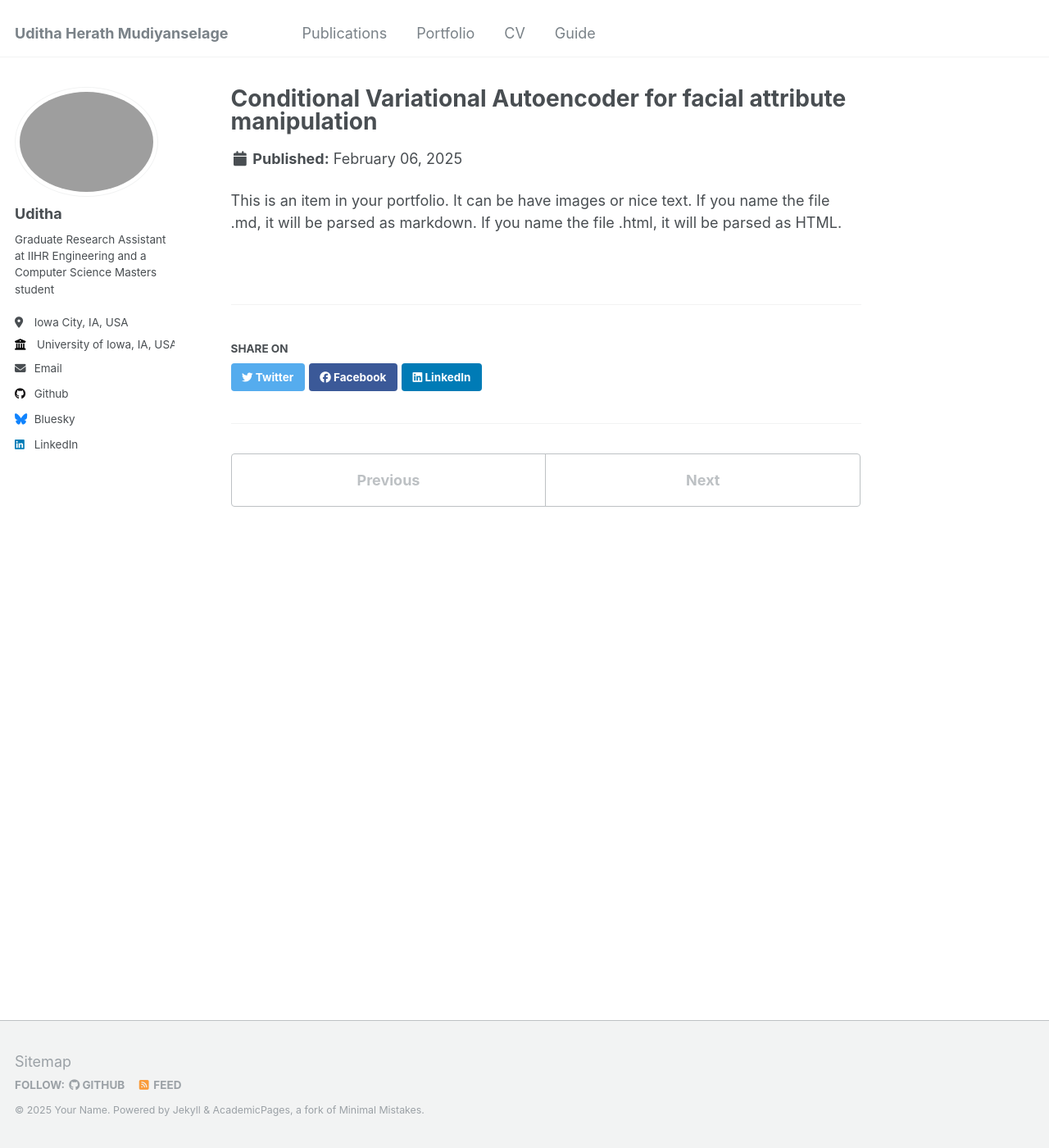
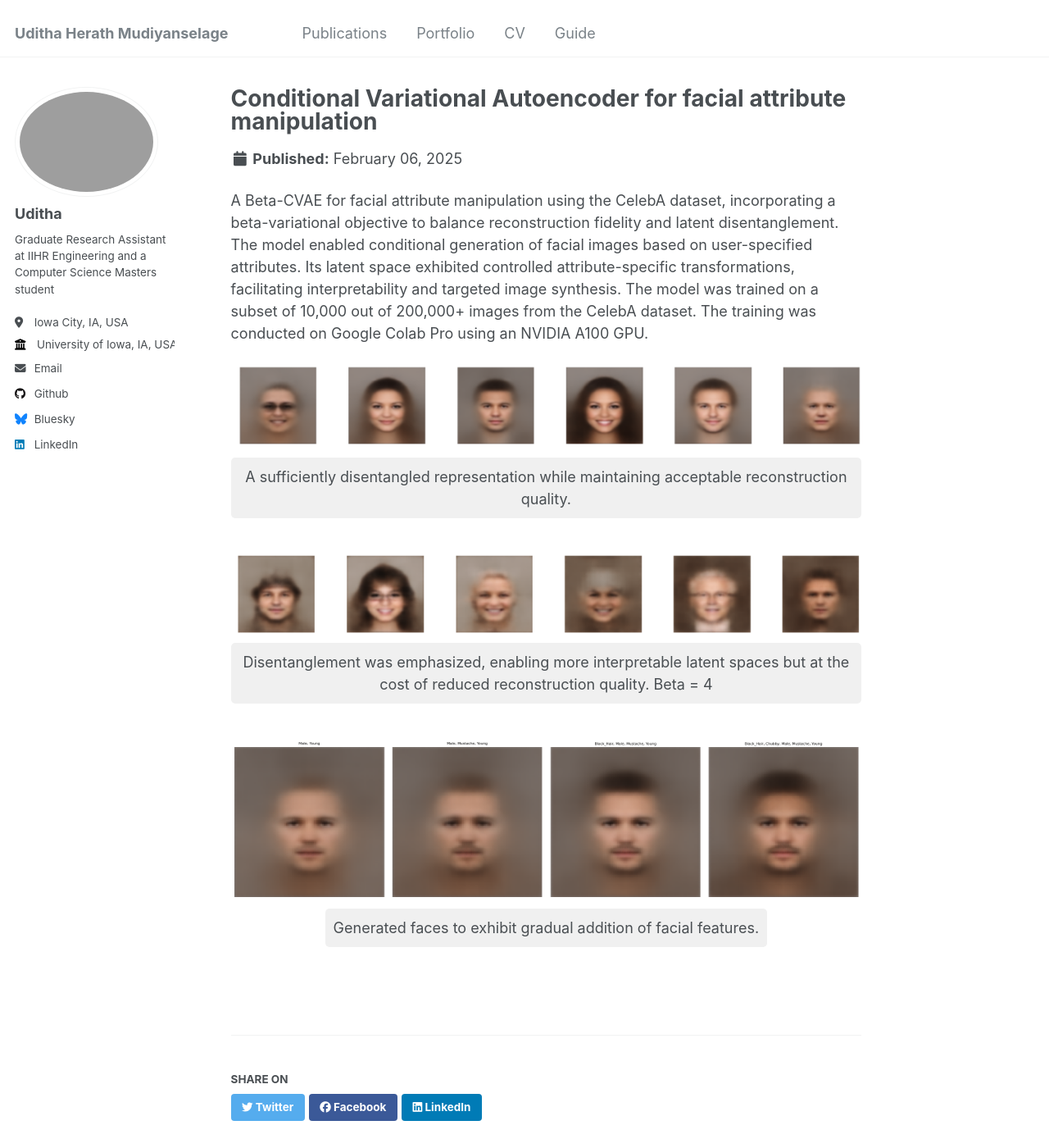
Before and after one commit to ulkpro/ulkpro.github.io, a Jekyll site: the page built from _portfolio/portfolio-2.md, in a window 1280 px wide and 1400 px high. Shown: the whole window at 82% size. Built offline with Jekyll 4.4.1, drawn with Linux system fonts in a browser that asks for light colours.

Commit message:
portfolio 2 changes

```diff
--- a/_portfolio/portfolio-2.md
+++ b/_portfolio/portfolio-2.md
@@ -4,4 +4,26 @@ excerpt: "A conditional variational autoencoder (CVAE) trained on the CelebA dat
 collection: portfolio
 ---
 
-This is an item in your portfolio. It can be have images or nice text. If you name the file .md, it will be parsed as markdown. If you name the file .html, it will be parsed as HTML.
+A Beta-CVAE for facial attribute manipulation using the CelebA dataset, incorporating a beta-variational objective to balance reconstruction fidelity and latent disentanglement. The model enabled conditional generation of facial images based on user-specified attributes. Its latent space exhibited controlled attribute-specific transformations, facilitating interpretability and targeted image synthesis.
+The model was trained on a subset of 10,000 out of 200,000+ images from the CelebA dataset. The training was conducted on Google Colab Pro using an NVIDIA A100 GPU.
+
+<div style="margin-bottom: 20px; text-align: center;">
+  <img src="/images/Generated_2.png" alt="Generated" width="1457" height="887">
+  <p style="background-color: #f0f0f0; padding: 10px; border-radius: 5px; display: inline-block; margin-top: 10px;">
+    A sufficiently disentangled representation while maintaining acceptable reconstruction quality.
+  </p>
+</div>
+
+<div style="margin-bottom: 20px; text-align: center;">
+  <img src="/images/Generated_1.png" alt="Generated" width="1457" height="887">
+  <p style="background-color: #f0f0f0; padding: 10px; border-radius: 5px; display: inline-block; margin-top: 10px;">
+    Disentanglement was emphasized, enabling more interpretable latent spaces but at the cost of reduced reconstruction quality. Beta = 4
+  </p>
+</div>
+
+<div style="margin-bottom: 20px; text-align: center;">
+  <img src="/images/supervised_gradual_1.png" alt="Generating Progress" width="1457" height="887">
+  <p style="background-color: #f0f0f0; padding: 10px; border-radius: 5px; display: inline-block; margin-top: 10px;">
+    Generated faces to exhibit gradual addition of facial features.
+  </p>
+</div>
```
Also changed, not shown: _portfolio/portfolio-3.md (line endings or trailing spaces).
